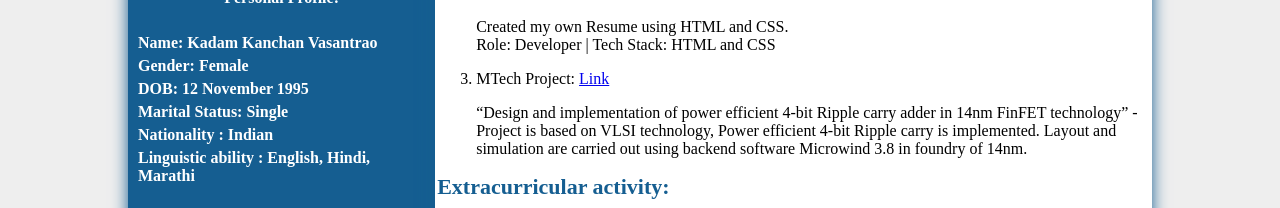
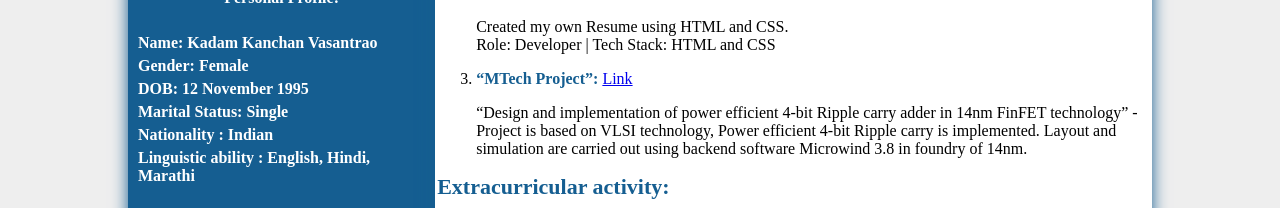
Before and after one commit to Kanchanvkadam/Portfolio-Resume, a plain HTML site: page index.html in a window 1280 px wide. Shown: the part 866-1074 px from the top of the page. Drawn offline with Linux system fonts and the light colour scheme.

Commit message:
styling for mtech

```diff
--- a/index.html
+++ b/index.html
@@ -200,7 +200,7 @@
                                         Role: Developer | Tech Stack: HTML and CSS
                                      </p></li>
 
-                                <li>MTech Project: <a href="https://link.springer.com/chapter/10.1007/978-981-16-7985-8_68" target="_blank">Link</a>
+                                <li><b class="color-blue">“MTech Project”:</b> <a href="https://link.springer.com/chapter/10.1007/978-981-16-7985-8_68" target="_blank">Link</a>
                                     <p> “Design and implementation of power efficient 4-bit Ripple carry adder
                                     in 14nm FinFET technology” - Project is based on VLSI technology,
                                     Power efficient 4-bit Ripple carry is implemented. Layout and simulation
```
